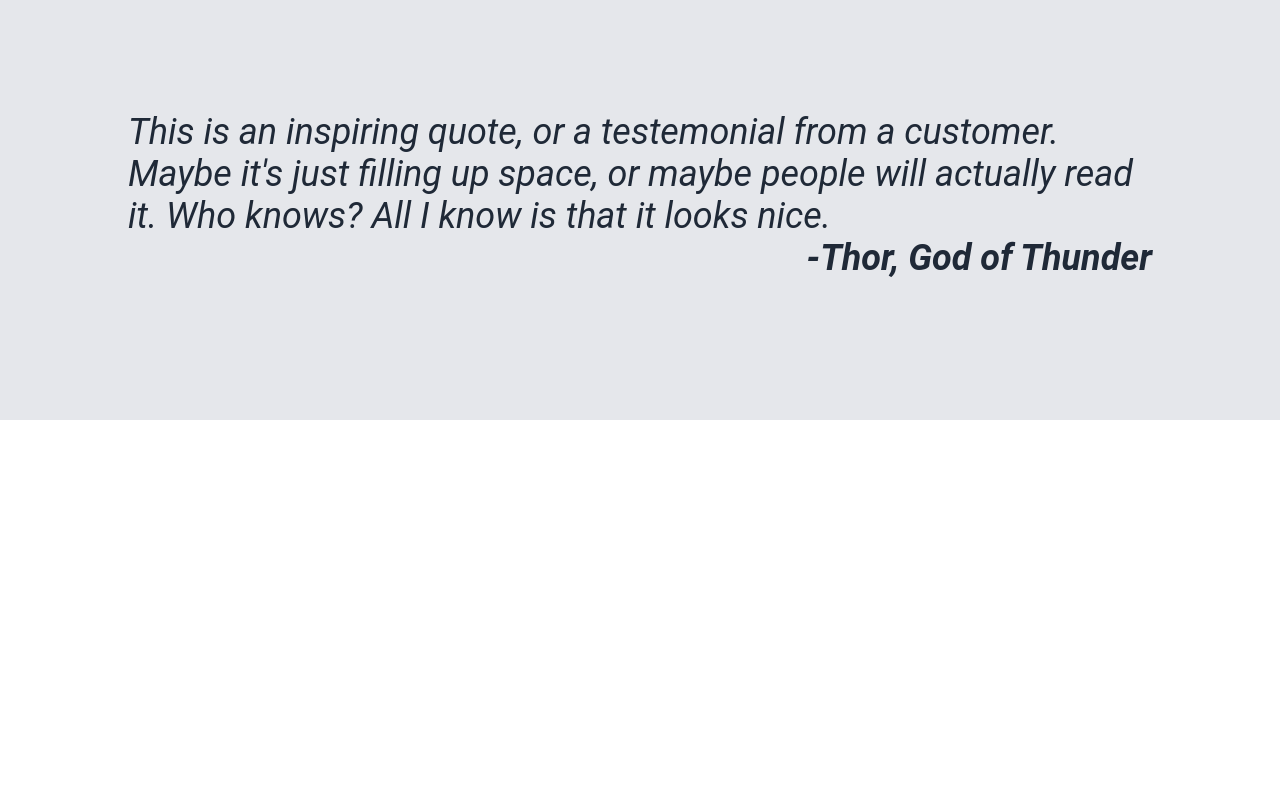
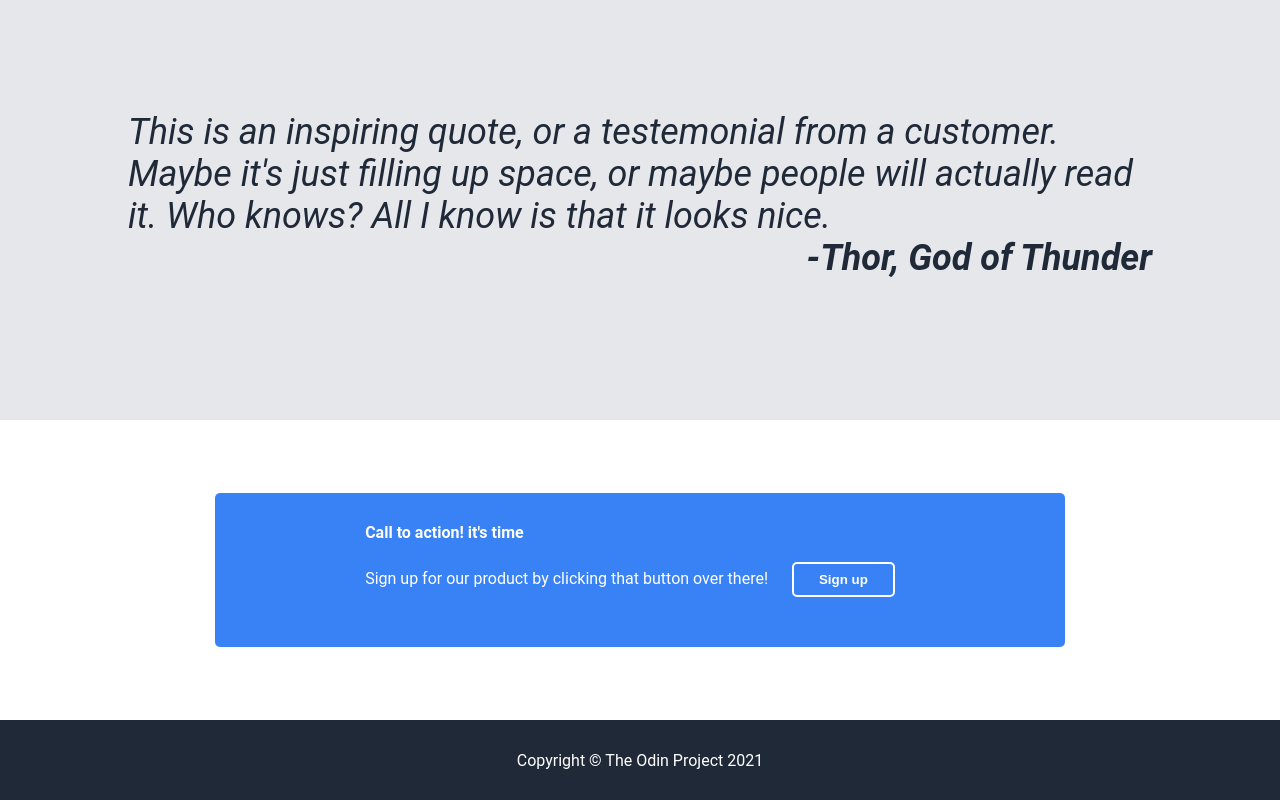
Before and after one commit to issuereporter1234/this-website-is-awesome, a plain HTML site: page index.html in a window 1280 px wide. Shown: the part 930-1730 px from the top of the page. Before the commit the page ends 1350 px from the top, so only its background shows below. Drawn offline with Linux system fonts and the light colour scheme.

Commit message:
Add container-4 Add one more sign up button with a text next to it and style it Make the first text bold Make the button border white Add a footer with a blue color and white credit, center it

```diff
--- a/index.html
+++ b/index.html
@@ -52,7 +52,16 @@
         Who knows? All I know is that it looks nice.
         <div class="quote-from">-Thor, God of Thunder</div>
     </div>
-
+    </div>
+   <div class="container-4">
+    <div class="sign-up">
+        <div class="bold">Call to action! it's time</div>
+        Sign up for our product by clicking that button over there!
+        <button>Sign up</button>
+    </div>
    </div>
+   <footer>
+    Copyright © The Odin Project 2021
+</footer>
 </body>
 </html>
--- a/styles.css
+++ b/styles.css
@@ -131,3 +131,31 @@ body div.container-3{
     font-weight: bold;
     color: #1f2937;
 }
+.container-4{
+    height: 300px;
+    display: flex;
+    justify-content: center;
+    align-items: center;
+
+}
+.sign-up{
+    background-color: #3882f6;
+    color: white;
+    border-radius: 5px;
+    padding: 30px 150px;
+}
+.bold{
+    font-weight: bold;
+}
+
+.sign-up button{
+    border: 2px solid white;
+}
+footer{
+    background-color: #1f2937;
+    color: white;
+    height: 80px;
+    display: flex;
+    justify-content: center;
+    align-items: center;
+}
```
